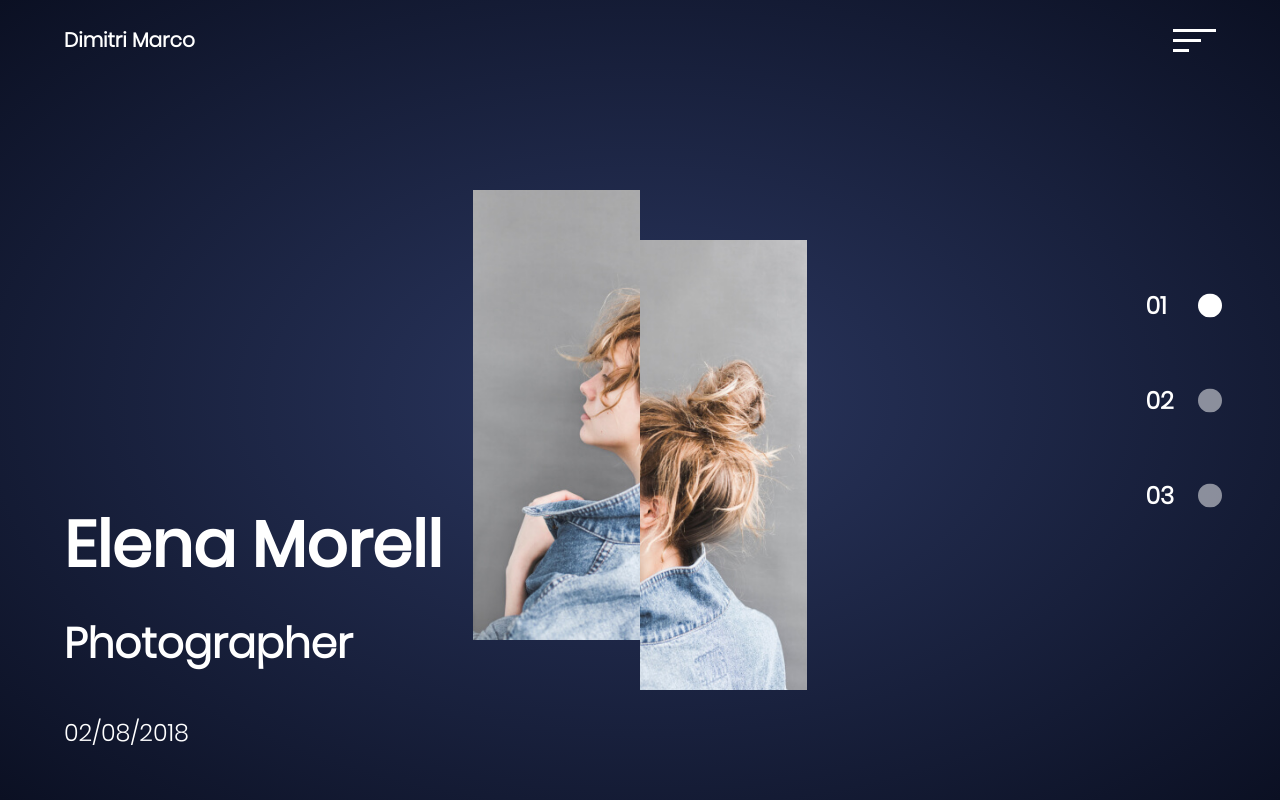
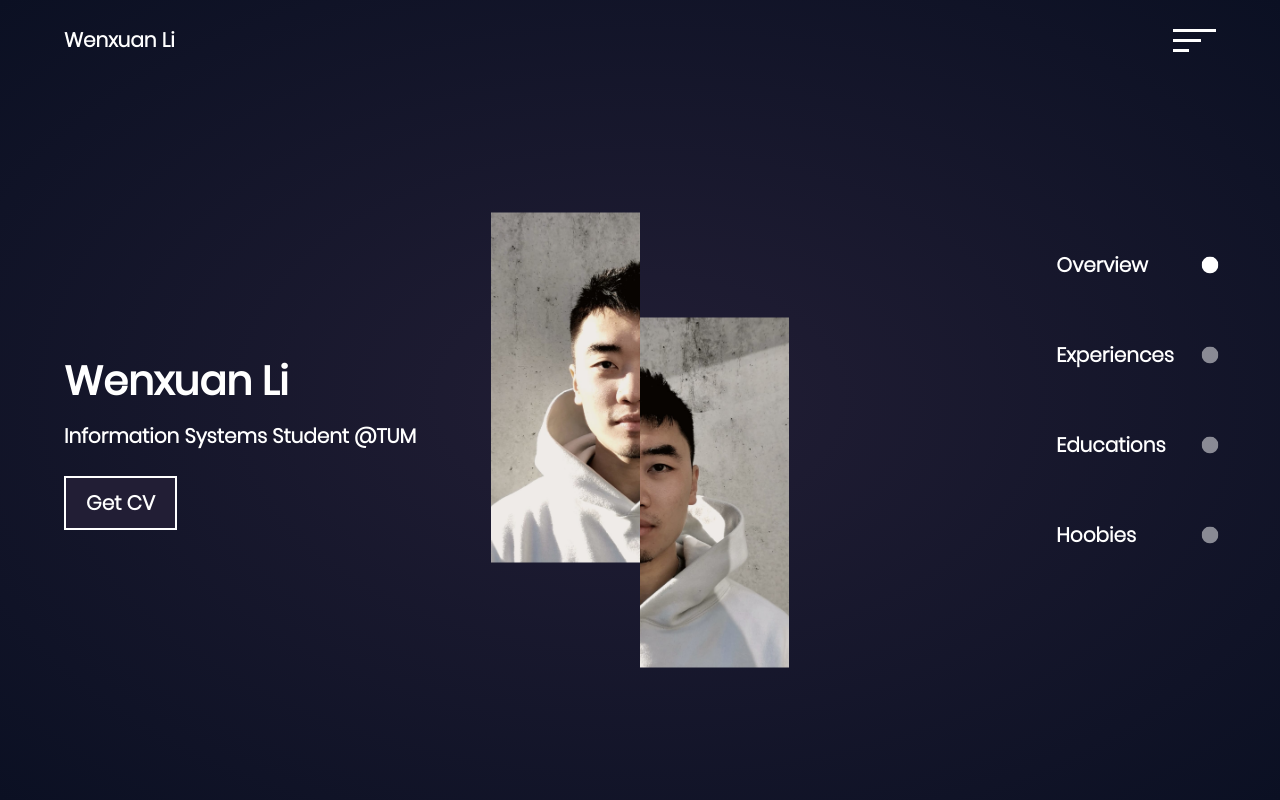
Before and after one commit to WenxuanLiGitHub/funProject, a plain HTML site: page index.html in a window 1280 px wide. Drawn offline with nearby package versions, Linux system fonts and the light colour scheme.

Commit message:
add hover & cv-button

```diff
--- a/index.html
+++ b/index.html
@@ -11,7 +11,7 @@
     <div class="portofolio">
       <header>
         <nav>
-          <h3 class="logo">Dimitri Marco</h3>
+          <h3 class="logo">Wenxuan Li</h3>
           <svg
             class="menu"
             width="43"
@@ -34,28 +34,42 @@
               <div class="social-links">
                 <img src="./img/Facebook.svg" alt="facebook" />
                 <img src="./img/Twitter.svg" alt="facebook" />
-                <img src="./img/Instagram.svg" alt="facebook" />
+                <a
+                  href="https://www.instagram.com/wenxuan_l_i/"
+                  target="_blank"
+                >
+                  <img
+                    class="social-link-img"
+                    src="./img/Instagram.svg"
+                    alt="facebook"
+                  />
+                </a>
               </div>
             </div>
           </div>
         </nav>
         <main>
-          <section class="page photographer">
+          <section class="page photo">
             <div class="details">
-              <h1>Elena Morell</h1>
-              <h2>Photographer</h2>
-              <p>02/08/2018</p>
+              <h1>Wenxuan Li</h1>
+              <h2>Information Systems Student @TUM</h2>
+              <a
+                id="cv-button"
+                href="./cv/CV_Wenxuan_Li_recent.pdf"
+                download="Wenxuan_Li_CV"
+                >Get CV</a
+              >
             </div>
             <div class="hero">
               <a href="./photo.html">
                 <img
                   class="model-left"
-                  src="./img/model-left.jpg"
+                  src="./img/wenxuan-left.jpg"
                   alt="model"
                 />
                 <img
                   class="model-right"
-                  src="./img/model-right.jpg"
+                  src="./img/wenxuan-right.jpg"
                   alt="model"
                 />
               </a>
@@ -97,7 +111,7 @@
           </section>
           <div class="pages">
             <div class="page-1">
-              <h3>01</h3>
+              <h3 class="page-title">Overview</h3>
               <svg
                 class="slide active"
                 width="12"
@@ -110,9 +124,9 @@
               </svg>
             </div>
             <div class="page-2">
-              <h3>02</h3>
+              <h3 class="page-title">Experiences</h3>
               <svg
-                class="slide "
+                class="slide"
                 width="12"
                 height="12"
                 viewBox="0 0 12 12"
@@ -123,7 +137,20 @@
               </svg>
             </div>
             <div class="page-3">
-              <h3>03</h3>
+              <h3 class="page-title" s>Educations</h3>
+              <svg
+                class="slide"
+                width="12"
+                height="12"
+                viewBox="0 0 12 12"
+                fill="none"
+                xmlns="http://www.w3.org/2000/svg"
+              >
+                <circle cx="6" cy="6" r="6" fill="white" />
+              </svg>
+            </div>
+            <div class="page-3">
+              <h3 class="page-title" s>Hoobies</h3>
               <svg
                 class="slide"
                 width="12"
--- a/style.css
+++ b/style.css
@@ -21,7 +21,7 @@ body {
 
 .portofolio {
   color: white;
-  background: radial-gradient(rgba(43, 55, 96, 1), rgba(11, 16, 35, 1));
+  background: radial-gradient(rgb(34, 30, 53), rgba(11, 16, 35, 1));
 }
 
 nav {
@@ -62,8 +62,9 @@ nav {
 }
 
 .hero img {
-  height: 500px;
+  height: 350px;
   transition: transform 0.3s ease-out;
+  align-self: center;
   cursor: pointer;
 }
 .hero a {
@@ -71,10 +72,10 @@ nav {
 }
 
 .model-right {
-  transform: translate(0%, 10%);
+  transform: translate(0%, 15%);
 }
 .model-left {
-  transform: translate(0%, -10%);
+  transform: translate(0%, -15%);
 }
 
 .hero:hover .model-right {
@@ -86,16 +87,16 @@ nav {
 
 .details {
   grid-column: 2/3;
-  align-self: end;
+  align-self: center;
 }
 
 .details h1 {
-  font-size: 64px;
+  font-size: 40px;
   font-family: PopRegular;
 }
 .details h2 {
-  font-size: 42px;
-  padding: 20px 0px;
+  font-size: 20px;
+  padding: 10px 0px;
 }
 .details p {
   font-size: 24px;
@@ -114,14 +115,14 @@ nav {
   justify-content: space-between;
 }
 .pages h3 {
-  font-size: 24px;
+  font-size: 20px;
   padding: 30px;
 }
 
 .pages svg {
   cursor: pointer;
   opacity: 0.5;
-  transform: scale(2);
+  transform: scale(1.4);
 }
 .pages svg:hover {
   animation: dot 0.5s ease-in-out infinite alternate;
@@ -240,6 +241,10 @@ nav {
     padding-top: 30px;
     text-align: center;
   }
+
+  .page-title {
+    opacity: 0;
+  }
 }
 
 @media (max-width: 768px) {
@@ -292,3 +297,30 @@ nav {
 .menu {
   cursor: pointer;
 }
+
+.social-link-img {
+  transition: transform 0.15s;
+}
+
+.social-link-img:hover {
+  transform: scale(1.3);
+}
+
+#cv-button {
+  margin-top: 15px;
+  background-color: rgb(34, 30, 53);
+  color: white;
+  border: 2px solid white;
+  padding: 10px 20px;
+  font-size: 20px;
+  font-weight: 700;
+  text-align: center;
+  text-decoration: none;
+  display: inline-block;
+}
+
+#cv-button:hover,
+#cv-button:active {
+  background-color: thistle;
+  color: rgb(34, 30, 53);
+}
```
Also changed, not shown: img/wenxuan-left.jpg (added), img/wenxuan-right.jpg (added), 1 other file.
